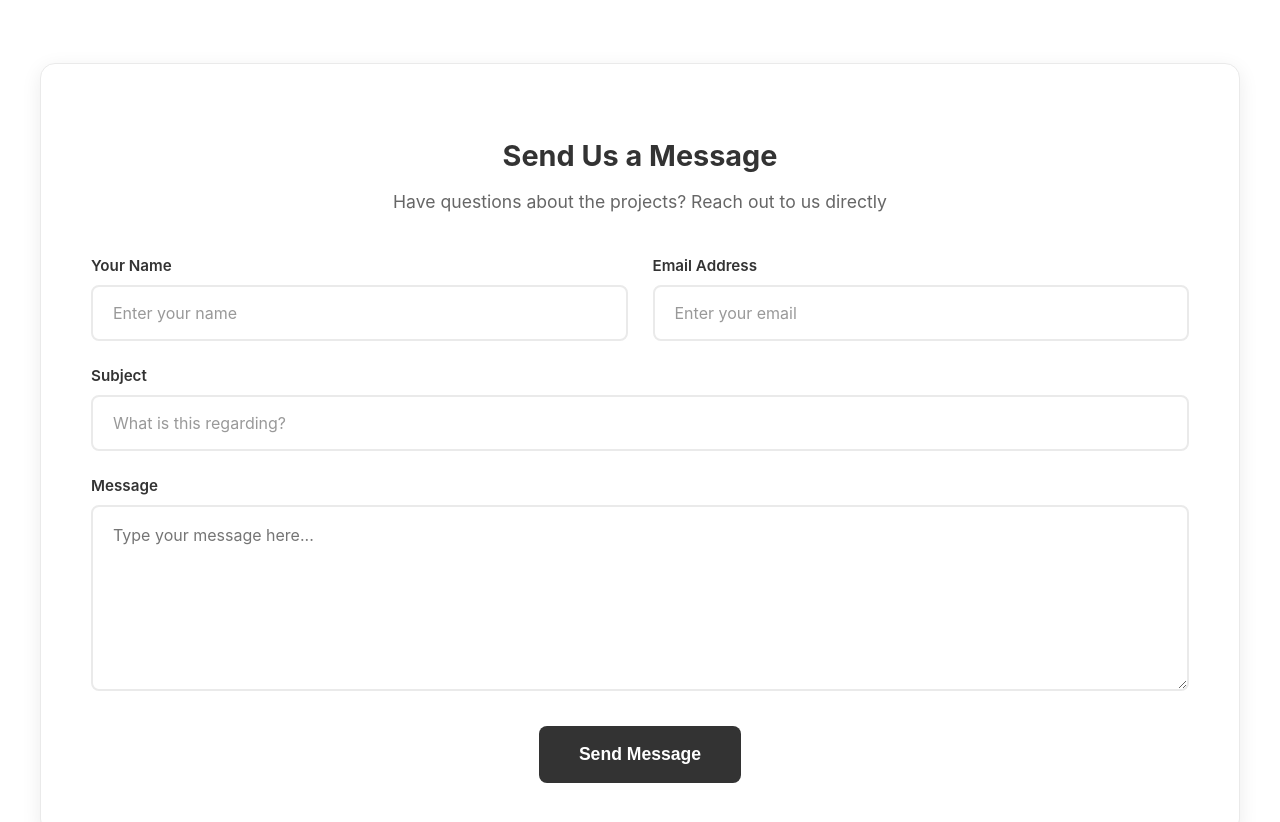
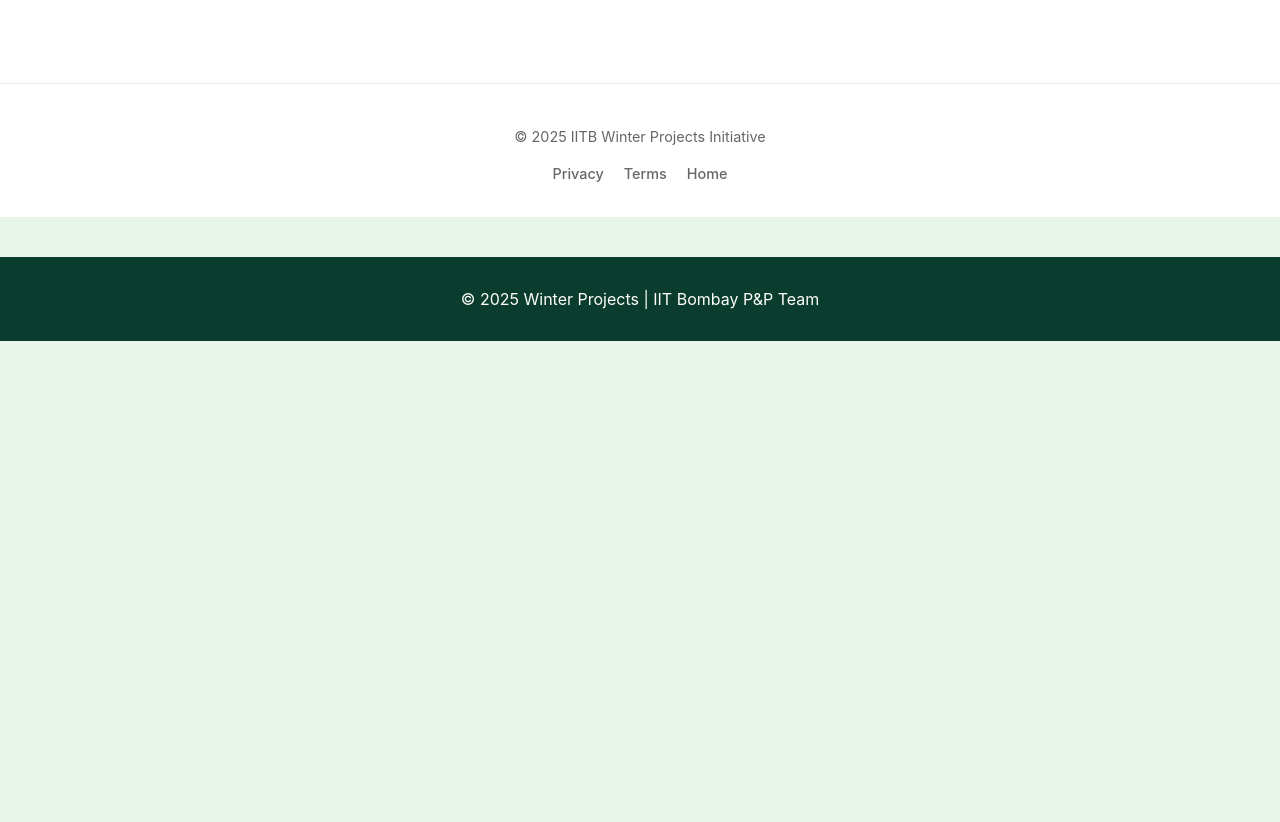
Before and after one commit to deevena30/winter-projects, a React (Vite) app: page /contact in a window 1280 px wide. Shown: the part 1480-2302 px from the top of the page. After the commit the page ends 1821 px from the top, so only its background shows below. Built offline with nearby package versions, Linux system fonts and the light colour scheme.

Commit message:
Fix register button2

```diff
--- a/src/pages/Contact.jsx
+++ b/src/pages/Contact.jsx
@@ -138,66 +138,6 @@
             ))}
           </div>
         </section>
-
-        {/* Contact Form Section */}
-        <section className={styles.formSection}>
-          <div className={styles.formContainer}>
-            <div className={styles.formHeader}>
-              <h2 className={styles.formTitle}>Send Us a Message</h2>
-              <p className={styles.formSubtitle}>
-                Have questions about the projects? Reach out to us directly
-              </p>
-            </div>
-
-            <form className={styles.contactForm}>
-              <div className={styles.formRow}>
-                <div className={styles.formGroup}>
-                  <label htmlFor="name" className={styles.formLabel}>Your Name</label>
-                  <input
-                    type="text"
-                    id="name"
-                    className={styles.formInput}
-                    placeholder="Enter your name"
-                  />
-                </div>
-
-                <div className={styles.formGroup}>
-                  <label htmlFor="email" className={styles.formLabel}>Email Address</label>
-                  <input
-                    type="email"
-                    id="email"
-                    className={styles.formInput}
-                    placeholder="Enter your email"
-                  />
-                </div>
-              </div>
-
-              <div className={styles.formGroup}>
-                <label htmlFor="subject" className={styles.formLabel}>Subject</label>
-                <input
-                  type="text"
-                  id="subject"
-                  className={styles.formInput}
-                  placeholder="What is this regarding?"
-                />
-              </div>
-
-              <div className={styles.formGroup}>
-                <label htmlFor="message" className={styles.formLabel}>Message</label>
-                <textarea
-                  id="message"
-                  className={styles.formTextarea}
-                  rows="5"
-                  placeholder="Type your message here..."
-                />
-              </div>
-
-              <button type="submit" className={styles.submitButton}>
-                Send Message
-              </button>
-            </form>
-          </div>
-        </section>
       </main>
 
       <footer className={styles.footer}>
--- a/src/pages/Courses.jsx
+++ b/src/pages/Courses.jsx
@@ -10,26 +10,51 @@
   const navigate = useNavigate();
   const [opened, setOpened] = useState(null);
   const [activeFilter, setActiveFilter] = useState("all");
-  const [registeredProjects, setRegisteredProjects] = useState(new Set());
+
+  // Initialize registeredProjects from localStorage immediately
+  const [registeredProjects, setRegisteredProjects] = useState(() => {
+    // This function runs only once when the component first mounts
+    try {
+      const userDataStr = localStorage.getItem('user');
+      if (userDataStr) {
+        const userData = JSON.parse(userDataStr);
+        console.log("🔄 Initializing state from localStorage:", userData);
+
+        // Check for projectIds first
+        if (userData.projectIds && Array.isArray(userData.projectIds)) {
+          return new Set(userData.projectIds);
+        }
+        // Check for registeredProjects (legacy format)
+        else if (userData.registeredProjects && Array.isArray(userData.registeredProjects)) {
+          const ids = userData.registeredProjects.map(p => {
+            if (typeof p === 'string') return p;
+            if (p && typeof p === 'object') return p.projectId || p.id;
+            return '';
+          }).filter(Boolean);
+          return new Set(ids);
+        }
+      }
+    } catch (error) {
+      console.error("Error initializing from localStorage:", error);
+    }
+    return new Set(); // Default empty set
+  });
+
   const [showSuccess, setShowSuccess] = useState(false);
   const [registeredProjectTitle, setRegisteredProjectTitle] = useState("");
   const [userData, setUserData] = useState(null);
   const [loadingProjectId, setLoadingProjectId] = useState(null);
-  const [isLoading, setIsLoading] = useState(true); // Add loading state
 
-  // Load user data and registered projects on mount
+  // Load user data and sync with server
   useEffect(() => {
     loadUserData();
   }, []);
 
   const loadUserData = async () => {
-    setIsLoading(true);
     const userDataStr = localStorage.getItem('user');
 
     if (!userDataStr) {
-      // No user data, redirect to signin
       navigate('/signin');
-      setIsLoading(false);
       return;
     }
 
@@ -37,58 +62,57 @@
       const localUserData = JSON.parse(userDataStr);
       setUserData(localUserData);
 
-      // FIRST: Always load from localStorage immediately
-      let projectIds = [];
+      console.log("📋 Current localStorage data:", localUserData);
+      console.log("📊 Current registeredProjects state:", Array.from(registeredProjects));
 
-      if (localUserData.projectIds && localUserData.projectIds.length > 0) {
-        // Use projectIds array if available
-        projectIds = localUserData.projectIds;
-      } else if (localUserData.registeredProjects && localUserData.registeredProjects.length > 0) {
-        // Fallback to registeredProjects array (legacy format)
-        projectIds = localUserData.registeredProjects.map(p => p.projectId || p.id);
-      }
-
-      // Set registered projects from localStorage immediately
-      setRegisteredProjects(new Set(projectIds));
-
-      // SECOND: Try to sync with server in background
+      // Sync with server in background
       try {
         const response = await axios.get(
           `${API_URL}/user/${encodeURIComponent(localUserData.identifier)}`,
-          { timeout: 5000 } // Add timeout to prevent hanging
+          { timeout: 5000 }
         );
 
         if (response.data.success && response.data.data) {
           const serverData = response.data.data;
           const serverProjectIds = serverData.projectIds || [];
 
-          // Update local state with server data
-          const updatedUserData = {
-            ...localUserData,
-            projectIds: serverProjectIds,
-            phone: serverData.phone || localUserData.phone,
-            registeredAt: serverData.registeredAt || localUserData.registeredAt
-          };
+          // If server has different data, update both state and localStorage
+          if (serverProjectIds.length > 0) {
+            const serverSet = new Set(serverProjectIds);
+            const currentSet = registeredProjects;
 
-          setUserData(updatedUserData);
-          localStorage.setItem('user', JSON.stringify(updatedUserData));
+            // Check if we need to update
+            let needsUpdate = false;
+            if (serverSet.size !== currentSet.size) {
+              needsUpdate = true;
+            } else {
+              for (const id of serverSet) {
+                if (!currentSet.has(id)) {
+                  needsUpdate = true;
+                  break;
+                }
+              }
+            }
 
-          // Update registered projects set if server has different data
-          if (serverProjectIds.length > 0) {
-            setRegisteredProjects(new Set(serverProjectIds));
+            if (needsUpdate) {
+              console.log("🔄 Updating from server data:", serverProjectIds);
+              setRegisteredProjects(serverSet);
+
+              // Update localStorage
+              const updatedUserData = {
+                ...localUserData,
+                projectIds: serverProjectIds
+              };
+              localStorage.setItem('user', JSON.stringify(updatedUserData));
+              setUserData(updatedUserData);
+            }
           }
         }
       } catch (err) {
-        console.log('Server sync failed, using local data:', err.message);
-        // We already have local data loaded, so continue
+        console.log('Server sync failed:', err.message);
       }
     } catch (error) {
       console.error("Error loading user data:", error);
-      // Clear corrupted data and redirect to signin
-      localStorage.removeItem('user');
-      navigate('/signin');
-    } finally {
-      setIsLoading(false);
     }
   };
 
@@ -120,15 +144,18 @@
       });
 
       if (response.data.success) {
-        // Update local state
-        const updatedProjectIds = [...registeredProjects, projectId];
-        setRegisteredProjects(new Set(updatedProjectIds));
+        // Update state
+        const updatedSet = new Set(registeredProjects);
+        updatedSet.add(projectId);
+        setRegisteredProjects(updatedSet);
 
-        // Update localStorage - ensure projectIds array exists
+        // Update localStorage
+        const updatedProjectIds = Array.from(updatedSet);
         const updatedUserData = {
           ...currentUserData,
           projectIds: updatedProjectIds
         };
+
         localStorage.setItem('user', JSON.stringify(updatedUserData));
         setUserData(updatedUserData);
 
@@ -140,24 +167,26 @@
           setShowSuccess(false);
         }, 3000);
 
-        console.log(`✅ Successfully registered for: ${projectTitle}`);
+        console.log(`✅ Registered for: ${projectTitle}, IDs: ${updatedProjectIds}`);
       } else {
         alert(response.data.message || 'Registration failed');
       }
     } catch (error) {
-      console.error("Error registering for project:", error);
+      console.error("Error registering:", error);
 
-      // Fallback: Save locally if backend fails
+      // Fallback: Save locally
       try {
         const currentUserData = JSON.parse(userDataStr);
-        const updatedProjectIds = [...registeredProjects, projectId];
+        const updatedSet = new Set(registeredProjects);
+        updatedSet.add(projectId);
+        setRegisteredProjects(updatedSet);
 
-        setRegisteredProjects(new Set(updatedProjectIds));
-
+        const updatedProjectIds = Array.from(updatedSet);
         const updatedUserData = {
           ...currentUserData,
           projectIds: updatedProjectIds
         };
+
         localStorage.setItem('user', JSON.stringify(updatedUserData));
         setUserData(updatedUserData);
 
@@ -168,10 +197,10 @@
           setShowSuccess(false);
         }, 3000);
 
-        console.log('⚠️ Registered locally (backend unavailable)');
+        console.log('⚠️ Registered locally');
       } catch (fallbackError) {
-        console.error("Fallback registration failed:", fallbackError);
-        alert("Registration failed. Please try again.");
+        console.error("Fallback failed:", fallbackError);
+        alert("Registration failed.");
       }
     } finally {
       setLoadingProjectId(null);
@@ -182,24 +211,6 @@
   const filteredProjects = activeFilter === "all"
     ? projects
     : projects.filter(p => p.category === activeFilter);
-
-  // Show loading state
-  if (isLoading) {
-    return (
-      <div className={styles.wrapper}>
-        <div style={{
-          display: 'flex',
-          justifyContent: 'center',
-          alignItems: 'center',
-          height: '100vh',
-          fontSize: '1.2rem',
-          color: '#0a3d2c'
-        }}>
-          Loading your projects...
-        </div>
-      </div>
-    );
-  }
 
   return (
     <div className={styles.wrapper}>
@@ -250,6 +261,8 @@
           {filteredProjects.map((p) => {
             const isRegistered = registeredProjects.has(p.id);
             const isLoading = loadingProjectId === p.id;
+
+            console.log(`Project ${p.id} (${p.title}): isRegistered = ${isRegistered}`); // Debug
 
             return (
               <div
@@ -323,7 +336,7 @@
             </div>
 
             <div className={styles.modalBody}>
-              {/* ... modal body content ... */}
+              {/* Modal body content - same as before */}
             </div>
 
             <div className={styles.modalFooter}>
```
